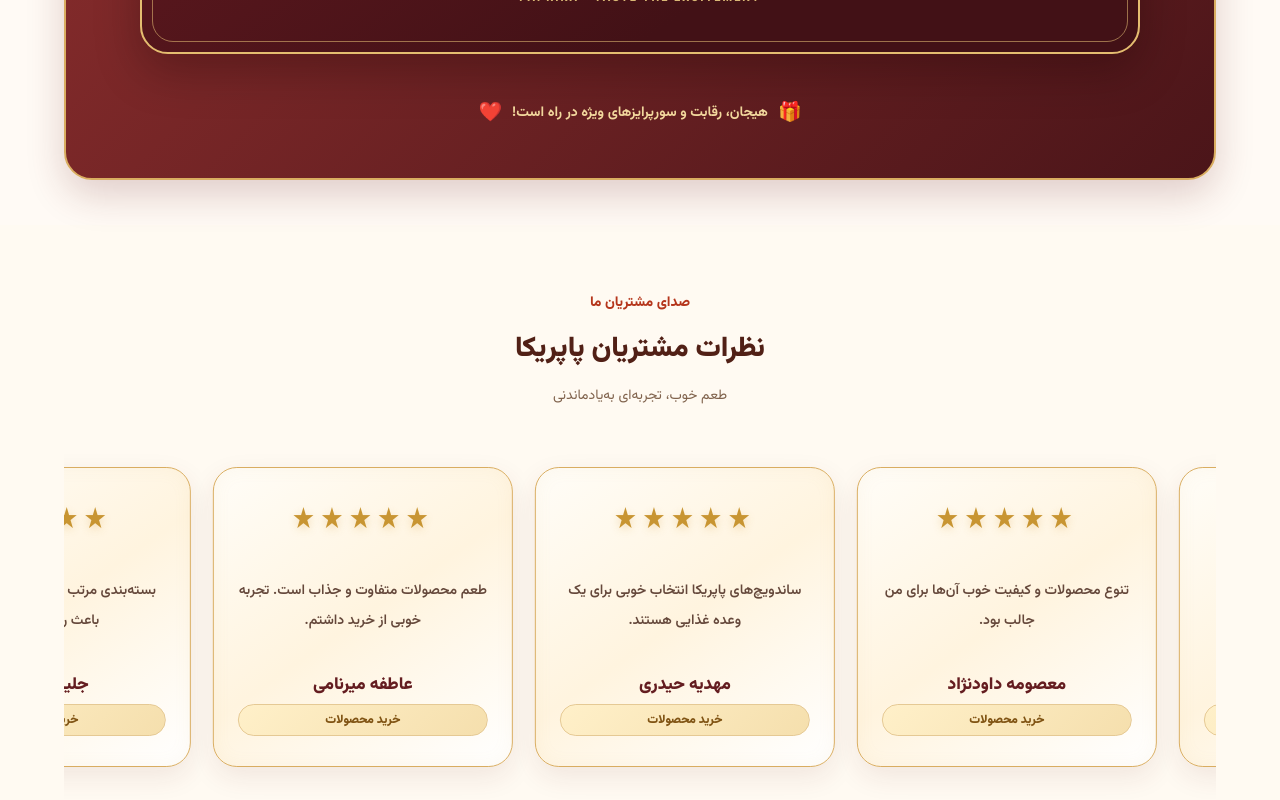
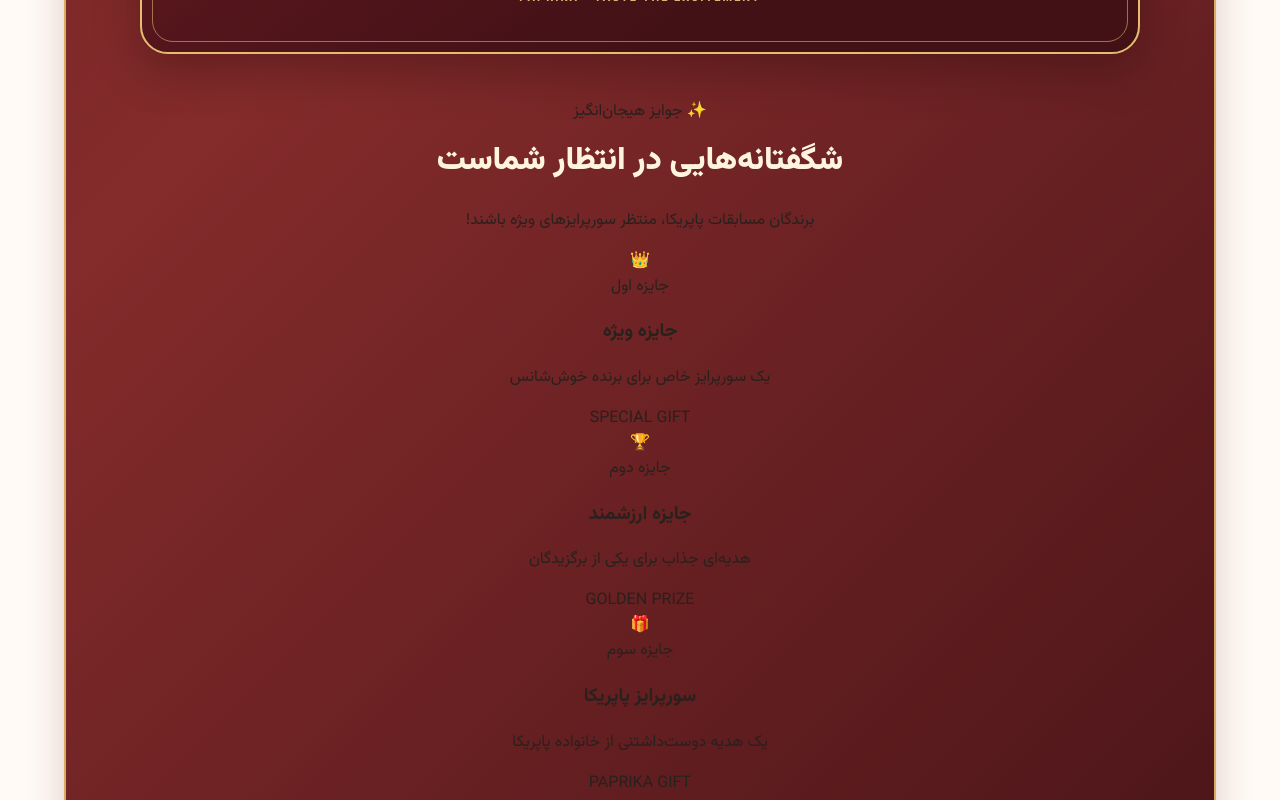
Before and after one commit to romistay/paprika-store, a React (Vite) app: page / in a window 1280 px wide. Shown: the part 4740-5540 px from the top of the page. Built offline with nearby package versions, Linux system fonts and the light colour scheme.

Commit message:
Update App.jsx

```diff
--- a/src/App.jsx
+++ b/src/App.jsx
@@ -1282,8 +1282,49 @@ setShowHamburgerMenu(false);
       <span>تاریخ شروع مسابقه متعاقباً اعلام خواهد شد.</span>
     </div>
 
+
   <div className="grand-poster-bottom">
     PAPRIKA • TASTE THE EXCITEMENT
+  </div>
+
+</div>
+
+<div className="contest-prizes-section">
+
+  <div className="contest-prizes-heading">
+    <span>✨ جوایز هیجان‌انگیز</span>
+    <h2>شگفتانه‌هایی در انتظار شماست</h2>
+    <p>
+      برندگان مسابقات پاپریکا، منتظر سورپرایزهای ویژه باشند!
+    </p>
+  </div>
+
+  <div className="contest-prizes-grid">
+
+    <div className="contest-prize-card">
+      <div className="contest-prize-icon">👑</div>
+      <span>جایزه اول</span>
+      <h3>جایزه ویژه</h3>
+      <p>یک سورپرایز خاص برای برنده خوش‌شانس</p>
+      <div className="prize-ribbon">SPECIAL GIFT</div>
+    </div>
+
+    <div className="contest-prize-card featured-prize">
+      <div className="contest-prize-icon">🏆</div>
+      <span>جایزه دوم</span>
+      <h3>جایزه ارزشمند</h3>
+      <p>هدیه‌ای جذاب برای یکی از برگزیدگان</p>
+      <div className="prize-ribbon">GOLDEN PRIZE</div>
+    </div>
+
+    <div className="contest-prize-card">
+      <div className="contest-prize-icon">🎁</div>
+      <span>جایزه سوم</span>
+      <h3>سورپرایز پاپریکا</h3>
+      <p>یک هدیه دوست‌داشتنی از خانواده پاپریکا</p>
+      <div className="prize-ribbon">PAPRIKA GIFT</div>
+    </div>
+
   </div>
 
 </div>
@@ -1295,6 +1336,7 @@ setShowHamburgerMenu(false);
 </div>
 
 </section>
+
 
 
 <section className="reviews" id="reviews">
```
Lines whose indentation alone changed are shown as unchanged.
